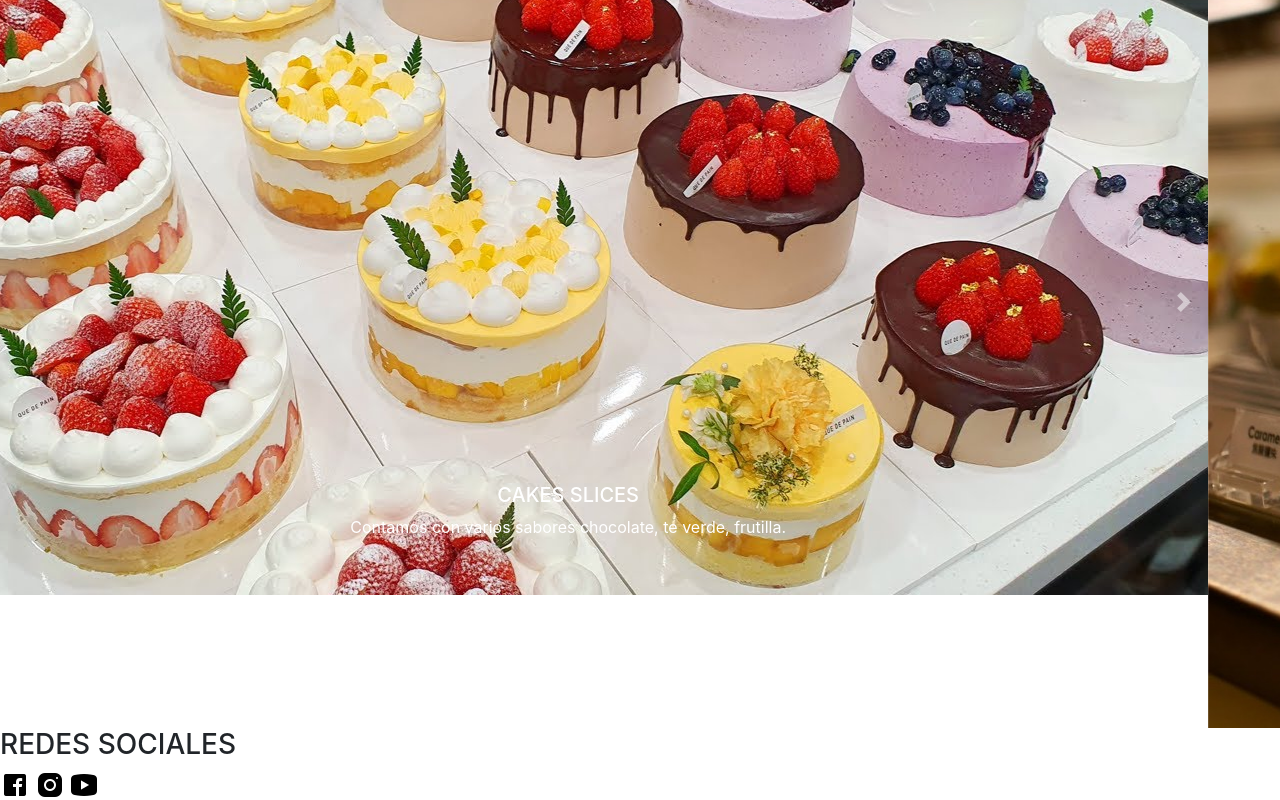
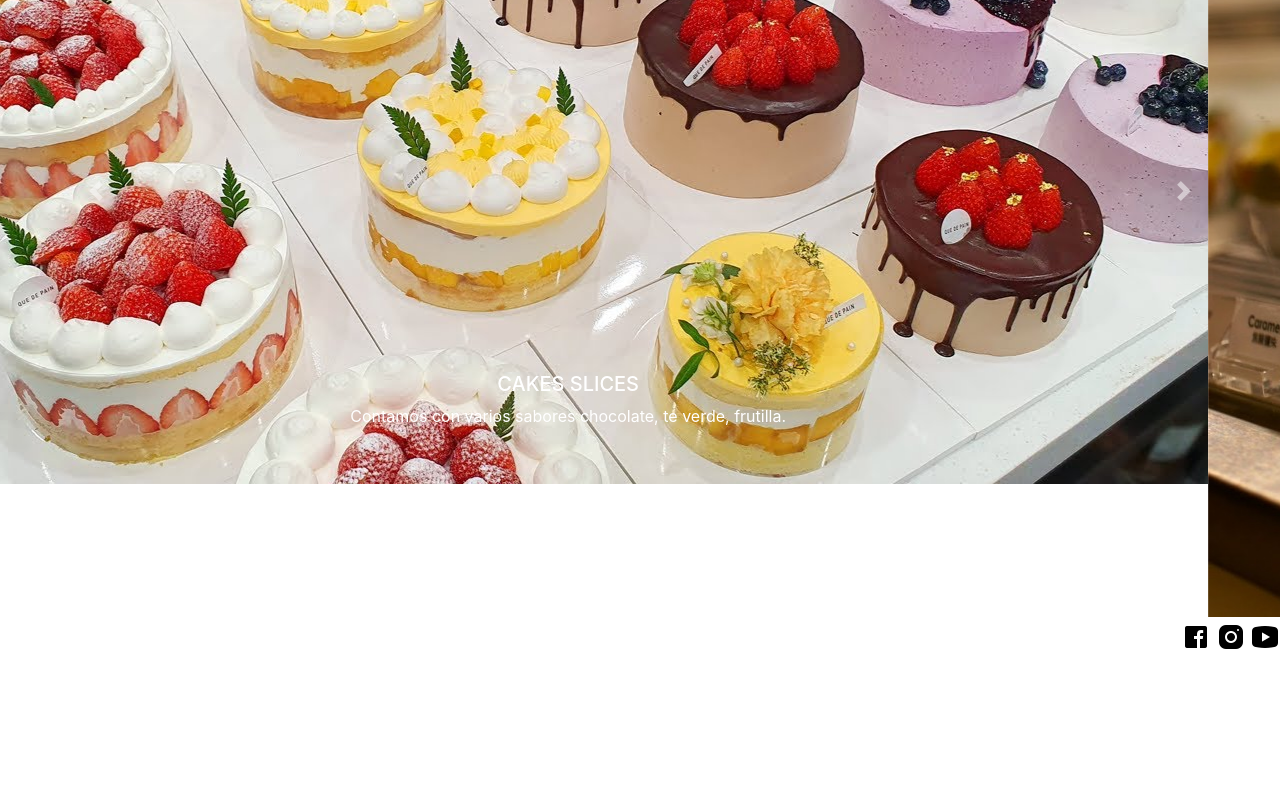
Before and after one commit to SofiaMelichopulos/SASS, a website: page views/galeria.html in a window 1280 px wide. Shown: the part 451-1251 px from the top of the page. After the commit the page ends 1103 px from the top, so only its background shows below. Drawn offline with nearby package versions, Linux system fonts and the light colour scheme.

Commit message:
linkeo correcto

```diff
--- a/index.html
+++ b/index.html
@@ -4,12 +4,17 @@
 
 <head>
     <meta charset="UTF-8">
+
     <meta name="viewport" content="width=device-width, initial-scale=1.0">
+
     <link rel="stylesheet" href="https://cdn.jsdelivr.net/npm/bootstrap@4.6.1/dist/css/bootstrap.min.css"
+
         integrity="sha384-zCbKRCUGaJDkqS1kPbPd7TveP5iyJE0EjAuZQTgFLD2ylzuqKfdKlfG/eSrtxUkn" crossorigin="anonymous">
+
     <script src="https://cdn.jsdelivr.net/npm/jquery@3.5.1/dist/jquery.slim.min.js"
         integrity="sha384-DfXdz2htPH0lsSSs5nCTpuj/zy4C+OGpamoFVy38MVBnE+IbbVYUew+OrCXaRkfj"
         crossorigin="anonymous"></script>
+
     <script src="https://cdn.jsdelivr.net/npm/bootstrap@4.6.1/dist/js/bootstrap.bundle.min.js"
         integrity="sha384-fQybjgWLrvvRgtW6bFlB7jaZrFsaBXjsOMm/tB9LTS58ONXgqbR9W8oWht/amnpF"
         crossorigin="anonymous"></script>
@@ -17,7 +22,8 @@
 
     <title> Japanesse Bakery </title>
 
-    <link rel="stylesheet" type="text/css" href="css/estilo.css">
+    <link rel="stylesheet" type="text/css" href="css/main.css">
+
 </head>
 
 <body>
--- a/views/galeria.html
+++ b/views/galeria.html
@@ -15,8 +15,8 @@
 
     <title> Japanesse Bakery </title>
 
-
-    <link rel="stylesheet" type="text/css" href="../css/estilo.css">
+<
+    <link rel="stylesheet" type="text/css" href="../css/main.css">
 
 </head>
 
```
Also changed, not shown: views/contacto.html (+1 -1 lines), views/nosotros.html (+1 -1 lines), views/recetas.html (+1 -1 lines).
